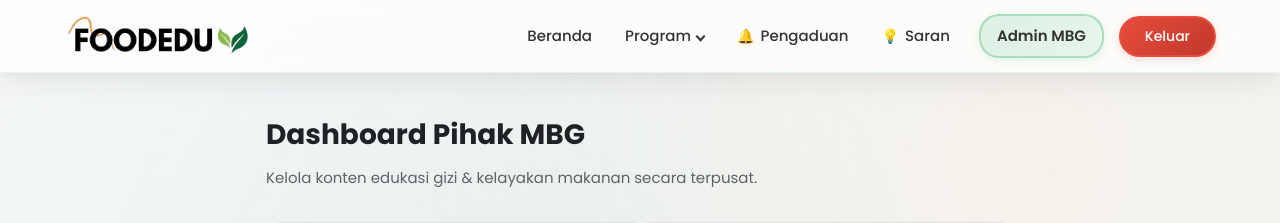
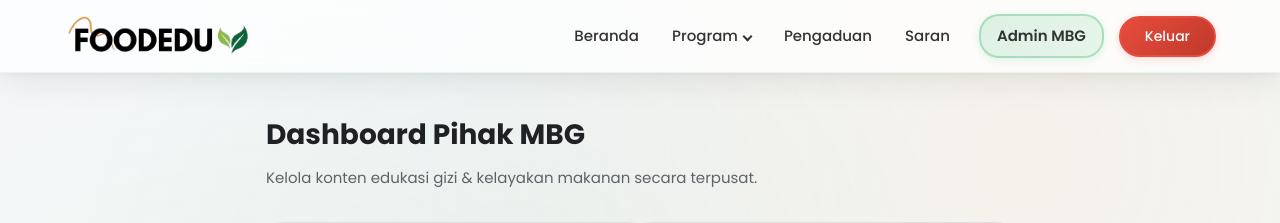
Before and after one commit to mhassanaf/FoodEdu07, a PHP site: page /dashboard/mbg.php in a window 1280 px wide. Shown: the top 223 px of the page. Run offline with PHP 8.4, Linux system fonts and the light colour scheme; a user stored in the database is signed in; data that the repository does not hold is empty.

Commit message:
Update mbg.php

```diff
--- a/dashboard/mbg.php
+++ b/dashboard/mbg.php
@@ -17,7 +17,7 @@ if ($user['role'] !== 'mbg') {
     <title>Dashboard MBG - FoodEdu</title>
     <link rel="preconnect" href="https://fonts.gstatic.com" crossorigin>
     <link href="https://fonts.googleapis.com/css2?family=Poppins:wght@400;500;600;700&display=swap" rel="stylesheet">
-    <link rel="stylesheet" href="../main.css">
+    <link rel="stylesheet" href="../main.css?v=1.1">
     <style>
         /* =========================================
            MODERN DASHBOARD STYLES (REFINED)
@@ -398,11 +398,12 @@ if ($user['role'] !== 'mbg') {
                         <a href="../gizi.html#kelayakan">Edukasi Kelayakan</a>
                     </div>
                 </div>
-                <a href="../pengaduan.php" class="nav-item pengaduan-link">Pengaduan</a>
-                <a href="../saran.php" class="nav-item saran-link">Saran</a>
+                <a href="../pengaduan.php" class="nav-item">Pengaduan</a>
+                <a href="../saran.php" class="nav-item">Saran</a>
                 <div class="nav-buttons">
                     <div class="user-profile">
-                        <span class="username" id="navUsername"><?php echo htmlspecialchars($user['name'] ?? 'User'); ?></span>
+                        <span class="username"
+                            id="navUsername"><?php echo htmlspecialchars($user['name'] ?? 'User'); ?></span>
                         <button class="btn-logout" id="logoutBtn">Keluar</button>
                     </div>
                 </div>
```
